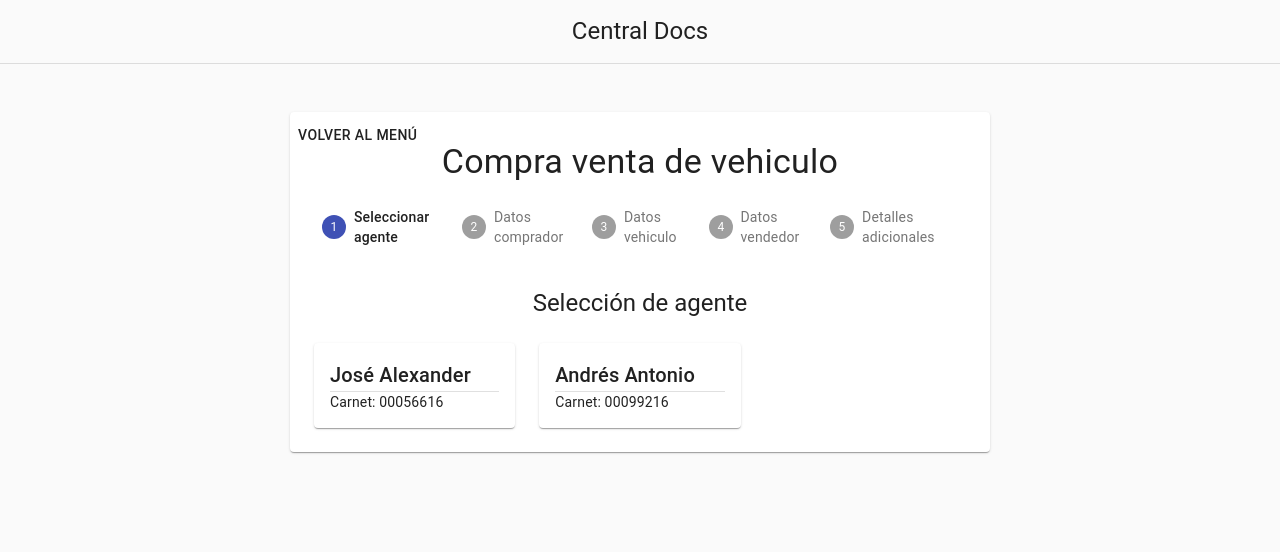
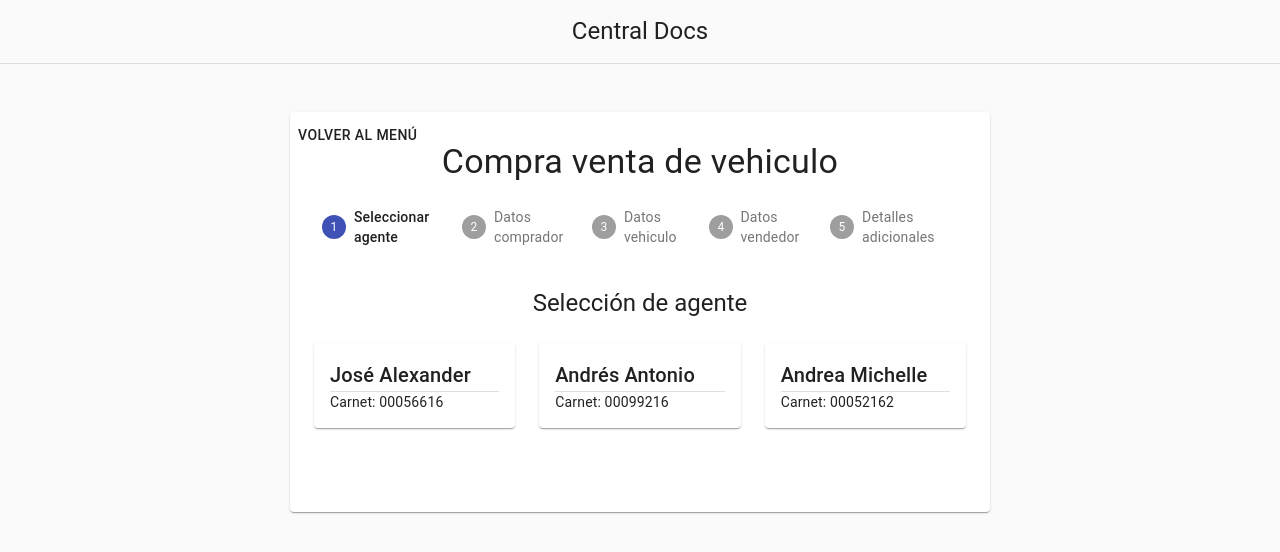
Before and after one commit to TheAlexBig/doc-central-forms, a React (Create React App) app: page /compra-venta in a window 1280 px wide. Shown: the top 552 px of the page. Built offline with nearby package versions, Linux system fonts and the light colour scheme.

Commit message:
se cambia alto minimo de tarjeta de formularios

```diff
--- a/src/Data/DataAgent.js
+++ b/src/Data/DataAgent.js
@@ -1,20 +1,30 @@
 export const DataAgent = [
-    {
-    "id":'1',
-    "nombres":'José Alexander',
-    "apellidos":'García Valladares',
-    "departamento":'La libertad',
-    "municipio":'Santa Tecla',
-    "carnet":'00056616',
-    "genero":'Masculino'
-    },
-    {
-    "id":'2',
-    "nombres":'Andrés Antonio',
-    "apellidos":'Quijada Muñoz',
-    "departamento":'La Libertad',
-    "municipio":'Antiguo Cuscatlan',
-    "carnet":'00099216',
-    "genero":'Masculino',
-    }
+  {
+    id: "1",
+    nombres: "José Alexander",
+    apellidos: "García Valladares",
+    departamento: "La libertad",
+    municipio: "Santa Tecla",
+    carnet: "00056616",
+    genero: "Masculino",
+  },
+  {
+    id: "2",
+    nombres: "Andrés Antonio",
+    apellidos: "Quijada Muñoz",
+    departamento: "La Libertad",
+    municipio: "Antiguo Cuscatlan",
+    carnet: "00099216",
+    genero: "Masculino",
+  },
+  {
+    id: "3",
+    nombres: "Andrea Michelle",
+    apellidos: "Aparicio Lemus",
+    departamento: "La Libertad",
+    municipio: "Santa Tecla",
+    carnet: "00052162",
+    genero: "Femenino",
+  },
+
 ];
--- a/src/Utils/Stepper.js
+++ b/src/Utils/Stepper.js
@@ -31,6 +31,7 @@ const useStyles = makeStyles((theme) => ({
     marginTop: theme.spacing(3),
     marginBottom: theme.spacing(3),
     padding: theme.spacing(2),
+    minHeight:400,
     [theme.breakpoints.up(600 + theme.spacing(3) * 2)]: {
       marginTop: theme.spacing(6),
       marginBottom: theme.spacing(6),
```
